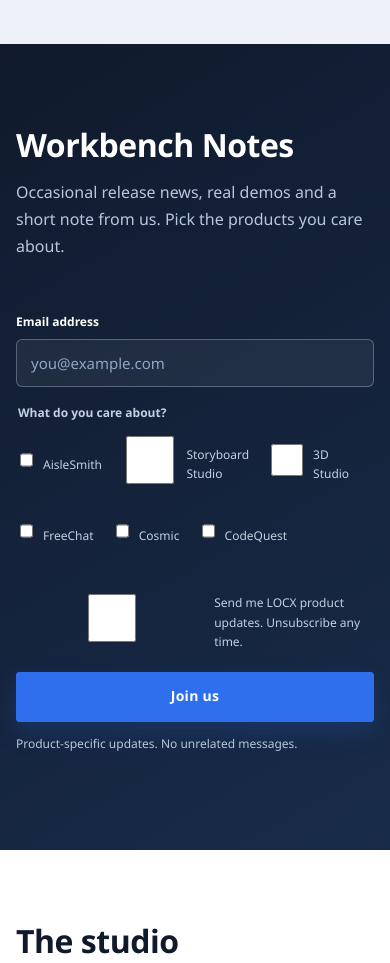
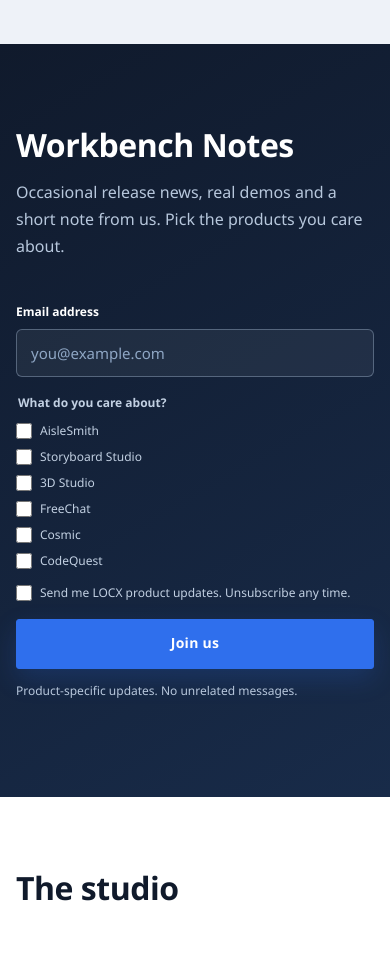
Before and after one commit to LacourseKnyght999/LocxProductions.github.io, a plain HTML site: page index.html in a window 390 px wide. Shown: the part 4180-5143 px from the top of the page. Drawn offline with Linux system fonts and the light colour scheme.

Commit message:
Fix mobile newsletter form layout and small-screen spacing

```diff
--- a/assets/css/styles.css
+++ b/assets/css/styles.css
@@ -38,6 +38,7 @@ body {
   font-size: 16px;
   line-height: 1.6;
   -webkit-font-smoothing: antialiased;
+  overflow-x: hidden;
 }
 
 img, svg { max-width: 100%; display: block; }
@@ -537,13 +538,14 @@ img.brand-mark, img.brand-mark.small { object-fit: contain; }
 .newsletter h2 { font-size: clamp(32px, 4vw, 48px); margin-bottom: 14px; }
 .newsletter p { color: #b7c7dc; font-size: 16px; line-height: 1.7; max-width: 520px; }
 .newsletter-form label { display: block; font-size: 12px; font-weight: 700; margin-bottom: 8px; }
-.interest-set { border: 0; padding: 0; margin: 4px 0 16px; }
-.interest-set legend { font-size: 12px; font-weight: 700; color: #c2d0e2; margin-bottom: 10px; }
-.interest-set label, .consent-line { display: inline-flex !important; align-items: center; gap: 7px; margin: 0 14px 8px 0 !important; font-weight: 500 !important; color: #c2d0e2 !important; }
+.interest-set { border: 0; padding: 0; margin: 4px 0 16px; display: grid; grid-template-columns: repeat(2, minmax(0, 1fr)); gap: 10px 16px; }
+.interest-set legend { font-size: 12px; font-weight: 700; color: #c2d0e2; margin-bottom: 10px; grid-column: 1 / -1; }
+.interest-set label, .consent-line { display: flex !important; align-items: center; gap: 8px; margin: 0 !important; font-weight: 500 !important; color: #c2d0e2 !important; line-height: 1.3; }
 .interest-set input, .consent-line input { accent-color: var(--blue); }
-.consent-line { display: flex !important; margin: 12px 0 18px !important; }
-.newsletter-form input { width: 100%; min-height: 48px; padding: 0 14px; border: 1px solid rgba(151,170,196,.45); border-radius: 6px; background: rgba(255,255,255,.06); color: #fff; font-family: var(--font-body); font-size: 15px; margin-bottom: 12px; }
-.newsletter-form input::placeholder { color: #8ea6c4; }
+.consent-line { margin: 16px 0 18px !important; align-items: flex-start; }
+.newsletter-form input[type="email"] { width: 100%; min-height: 48px; padding: 0 14px; border: 1px solid rgba(151,170,196,.45); border-radius: 6px; background: rgba(255,255,255,.06); color: #fff; font-family: var(--font-body); font-size: 15px; margin-bottom: 12px; }
+.newsletter-form input[type="email"]::placeholder { color: #8ea6c4; }
+.newsletter-form input[type="checkbox"] { width: 16px; height: 16px; min-height: 0; padding: 0; margin: 0; flex: none; accent-color: var(--blue); background: transparent; border: 0; border-radius: 0; }
 .newsletter-form .button { width: 100%; }
 .news-fine { font-size: 12px !important; margin-top: 12px !important; }
 .note-meta { font-family: var(--font-mono); font-size: 10px; letter-spacing: .1em; color: #5a6f8c; text-transform: uppercase; }
@@ -682,6 +684,9 @@ img.brand-mark, img.brand-mark.small { object-fit: contain; }
   .cta-bar-inner { width: min(calc(100% - 32px), var(--shell)); flex-direction: column; align-items: stretch; text-align: center; gap: 10px; padding: 12px 0 14px; }
   .cta-bar .button { width: 100%; }
   .cta-close { position: absolute; top: 4px; right: 10px; }
+  .page-hero h1 { font-size: clamp(36px, 10vw, 52px); }
+  .newsletter-inner { gap: 26px; }
+  .interest-set { grid-template-columns: 1fr; }
 }
 
 @media (prefers-reduced-motion: reduce) {
```
